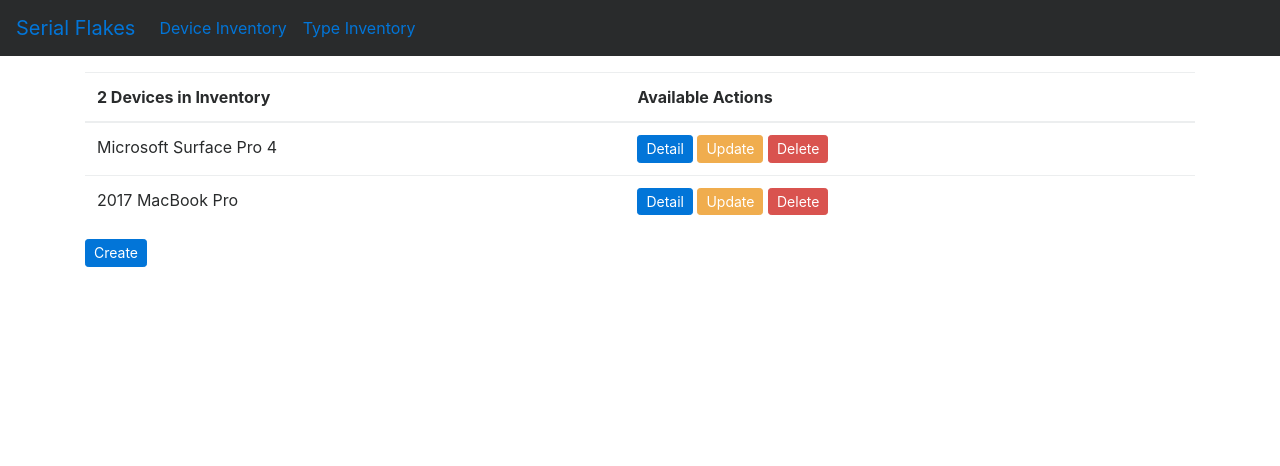
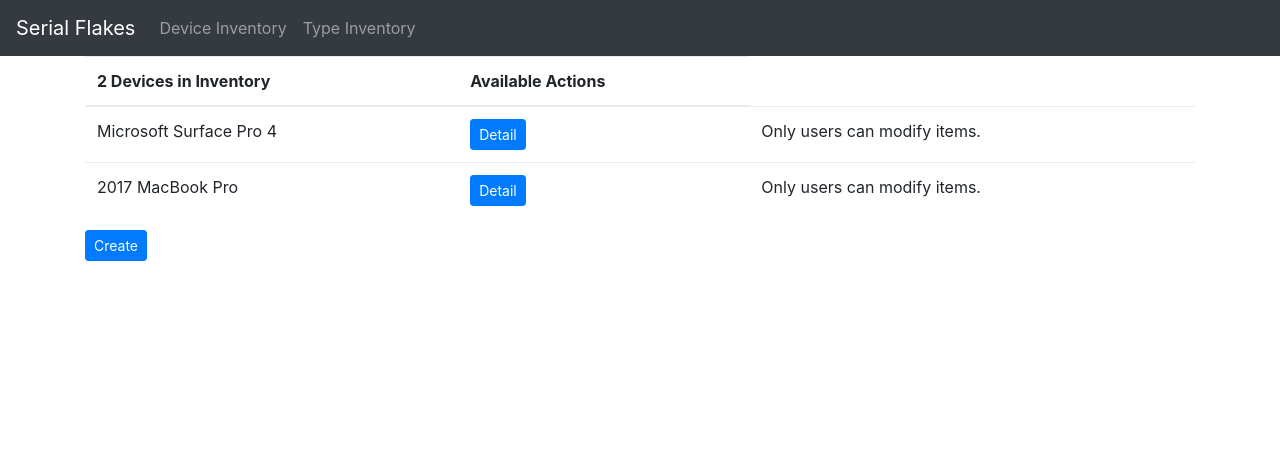
Before and after one commit to Phantom-Hex/SerialF, a Django app: page /extra/ in a window 1280 px wide. Shown: the top 466 px of the page. After the commit the page ends 261 px from the top, so only its background shows below. Run offline with Django 3.2, Linux system fonts and the light colour scheme; data comes from the database, SQL or seed files in the repository; both versions use the stored data as it was after the commit; some libraries are stand-ins or nearby versions.

Commit message:
Wow, it looks cleaner!
Looks a little cleaner now that there's bootstrap on it! Also, you must have a user registered to modify things now!

```diff
--- a/Serial/templates/extra/device_detail.html
+++ b/Serial/templates/extra/device_detail.html
@@ -13,6 +13,8 @@
     </ul>
 
     <a class="btn" href="{% url 'device-list' %}">Return to inventory</a>
-    <a class="btn btn-sm" href="{% url 'device-update' device.pk %}">Update</a>
-    <a class="btn btn-sm" href="{% url 'device-delete' device.pk %}">Delete</a>
+    {% if user.is_authenticated %}
+        <a class="btn btn-sm" href="{% url 'device-update' device.pk %}">Update</a>
+        <a class="btn btn-sm" href="{% url 'device-delete' device.pk %}">Delete</a>
+    {% endif %}
 {% endblock %}
--- a/Serial/templates/extra/device_list.html
+++ b/Serial/templates/extra/device_list.html
@@ -16,8 +16,12 @@
                 <td>{{ device.name }}</td>
                 <td>
                     <a class="btn btn-primary btn-sm" href="{% url 'device-detail' device.pk %}">Detail</a>
-                    <a class="btn btn-warning btn-sm" href="{% url 'device-update' device.pk %}">Update</a>
-                    <a class="btn btn-danger btn-sm" href="{% url 'device-delete' device.pk %}">Delete</a>
+                    {% if user.is_authenticated %}
+                        <a class="btn btn-warning btn-sm" href="{% url 'device-update' type.pk %}">Update</a>
+                        <a class="btn btn-danger btn-sm" href="{% url 'device-delete' type.pk %}">Delete</a>
+                    {% else %}
+                        <td>Only users can modify items.</td>
+                    {% endif %}
                 </td>
             </tr>
         {% endfor %}
--- a/templates/home.html
+++ b/templates/home.html
@@ -1,6 +1,10 @@
 {% extends 'layout.html' %}
 
 {% block content %}
+    <div class="jumbotron text-center">
+        <h1>Serial Flakes</h1>
+        <p>A Code Louisville project.</p>
+    </div>
     {% if user.is_authenticated %}
         <h1>Hello, {{ user }}</h1>
         {% else %}
--- a/templates/layout.html
+++ b/templates/layout.html
@@ -1,22 +1,26 @@
 {% load bootstrap4 %}
 
 <!DOCTYPE html>
-<html lang="en">
+<html>
 <head>
     <meta charset="UTF-8">
     <title>Serial Flakes</title>
-    <link rel="stylesheet" href="https://maxcdn.bootstrapcdn.com/bootstrap/4.0.0-alpha.6/css/bootstrap.min.css">
+    <meta name="viewport" content="width=device-width, initial-scale=1">
+    <link rel="stylesheet" href="https://maxcdn.bootstrapcdn.com/bootstrap/4.0.0-beta.2/css/bootstrap.min.css">
+    <script src="https://ajax.googleapis.com/ajax/libs/jquery/3.2.1/jquery.min.js"></script>
+    <script src="https://cdnjs.cloudflare.com/ajax/libs/popper.js/1.12.6/umd/popper.min.js"></script>
+<script src="https://maxcdn.bootstrapcdn.com/bootstrap/4.0.0-beta.2/js/bootstrap.min.js"></script>
 </head>
-<body style="padding-top: 4.5rem; min-height: 75rem">
-<nav class="navbar navbar-toggleable-md fixed-top bg-inverse">
-    {% buttons %}
-    <button class="navbar-toggler navbar-toggler-right" type="button">
+<body>
 
+<!-- Navbar bootstrap -->
+<nav class="navbar navbar-expand-md bg-dark navbar-dark">
+    <a class="navbar-brand" href="{% url 'home' %}">Serial Flakes</a>
+    <button class="navbar-toggler" type="button" data-toggle="collapse" data-target="#collapsibleNavbar">
+        <span class="navbar-toggler-icon"></span>
     </button>
-    {% endbuttons %}
-    <a class="navbar-brand" href="{% url 'home' %}">Serial Flakes</a>
-    <div class="collapse navbar-collapse">
-        <ul class="navbar-nav mr-auto">
+    <div class="collapse navbar-collapse" id="collapsibleNavbar">
+        <ul class="navbar-nav" >
             <li class="nav-item">
                 <a class="nav-link" href="{% url 'device-list' %}">Device Inventory</a>
             </li>
@@ -26,9 +30,9 @@
         </ul>
     </div>
 </nav>
-    <div class="container">
+<div class="container">
     {% block content %}
     {% endblock %}
-    </div>
+</div>
 </body>
 </html>
```
Also changed, not shown: Serial/templates/extra/type_detail.html (+5 -2 lines), Serial/templates/extra/type_list.html (+6 -2 lines), db.sqlite3.
